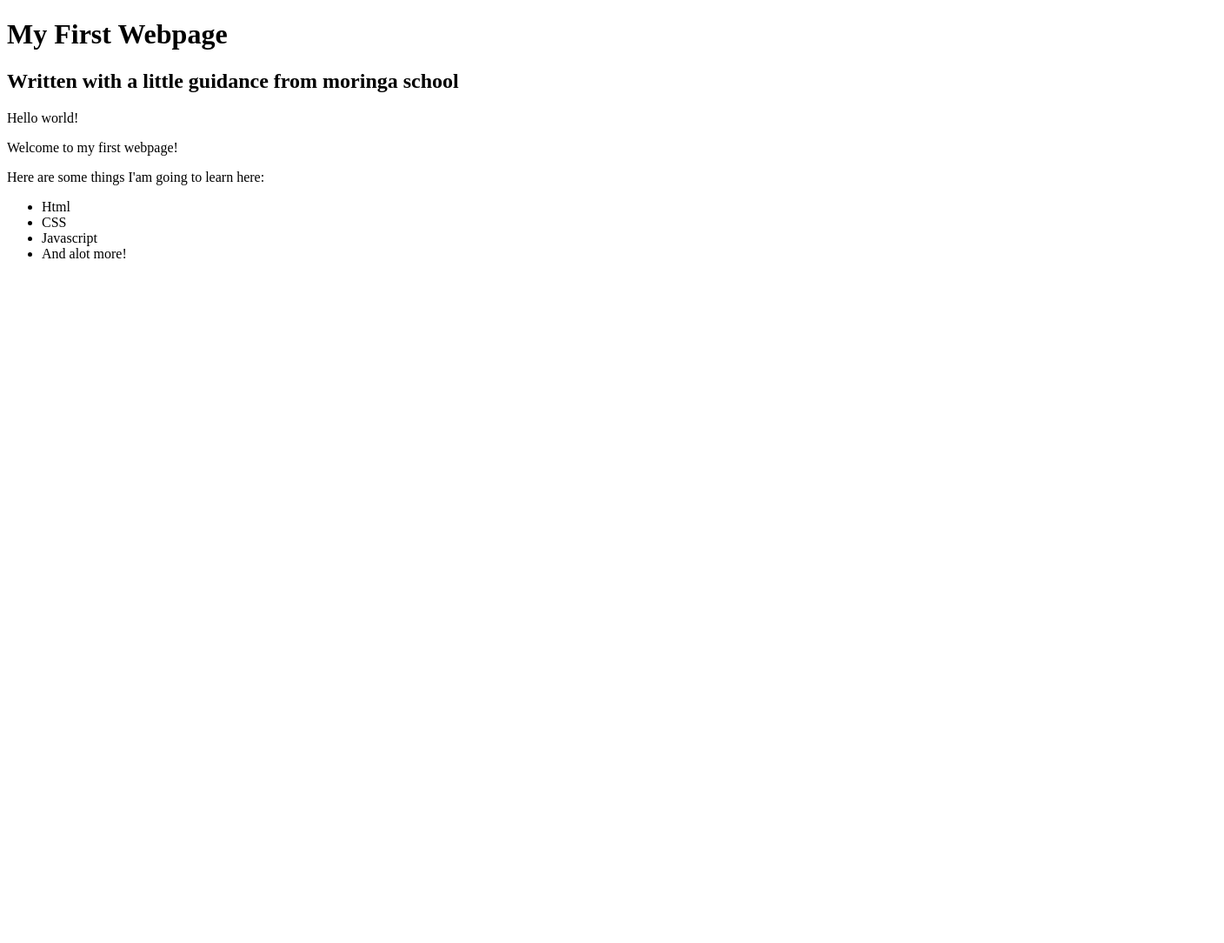
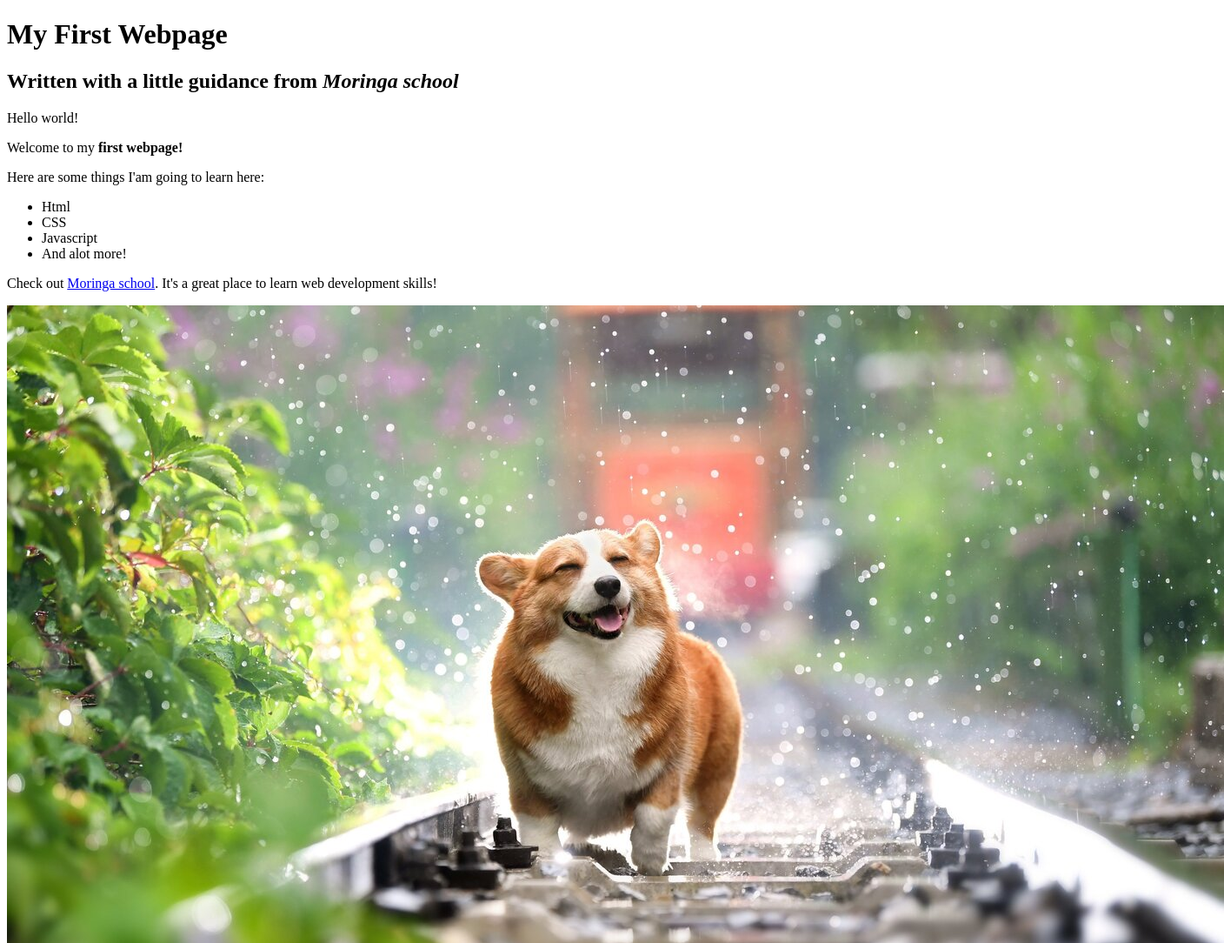
Before and after one commit to kipsang01/favorite-things, a plain HTML site: page favorite.html in a window 1280 px wide. Shown: the top 1084 px of the page at 87% size, 1408 px wide, since content can reach past the window. Before the commit the page ends 800 px from the top, so only its background shows below. Drawn offline with Linux system fonts and the light colour scheme.

Commit message:
add an image

```diff
--- a/favorite.html
+++ b/favorite.html
@@ -6,9 +6,9 @@
   </head>
   <body>
     <h1>My First Webpage</h1>
-    <h2>Written with a little guidance from moringa school</h2>
+    <h2>Written with a little guidance from <em>Moringa school</em></h2>
     <p>Hello world!</p>
-    <p>Welcome to my first webpage!</p>
+    <p>Welcome to my <strong>first webpage!</strong></p>
     <p>Here are some things I'am going to learn here:</p>
     <ul>
       <li>Html</li>
@@ -16,5 +16,7 @@
       <li>Javascript</li>
       <li>And alot more!</li>
     </ul>
+    <p>Check out <a href="http://moringaschool.com/">Moringa school</a>. It's a great place to learn web development skills!</p>
+    <img src="images/dog.jpg" alt="a photo of a dog">
   </body>
 </html>
```
Also changed, not shown: images/dog.jpg (added).
